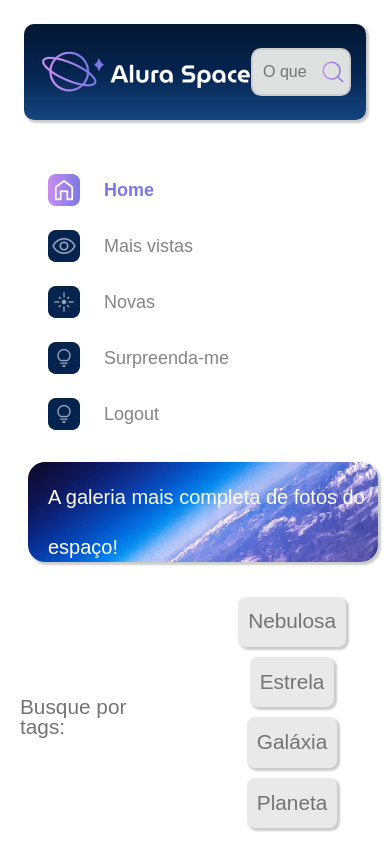
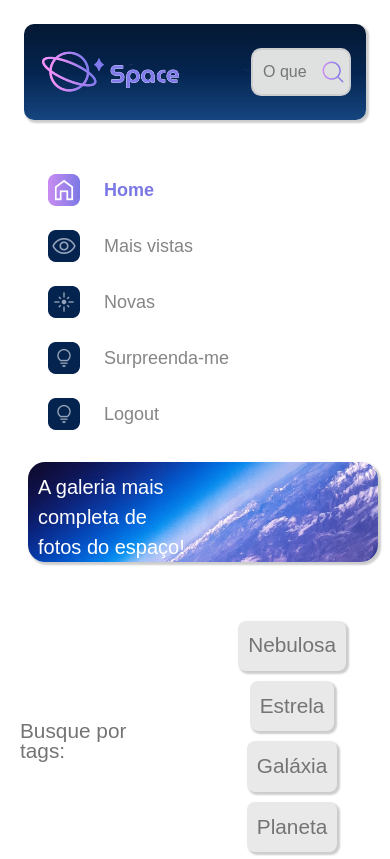
Before and after one commit to roniwellington/layout-para-minha-aplica-o, a plain HTML site: page index.html in a window 390 px wide. Shown: the top 859 px of the page. Drawn offline with Linux system fonts and the light colour scheme.

Commit message:
teste de banner

```diff
--- a/index.html
+++ b/index.html
@@ -15,7 +15,7 @@
 <body>
     <div class="pagina-inicial">
         <header class="cabecalho">
-            <img src="./assets/logo/Logo(2).png" alt="Logo da Alura Space" />
+            <img src="./assets/logo/Logo(7).png" alt="Logo da Alura Space" />
             <div class="cabecalho__busca">
                 <div class="busca__fundo">
                     <input class="busca__input" type="text" placeholder="O que você procura?">
--- a/styles/style.css
+++ b/styles/style.css
@@ -236,6 +236,7 @@ table {
     justify-content: space-between;
     color: #747474;
     margin-top: 0.5rem;
+    line-height: 24px;
 }
 
 .imagem__titulo {
@@ -502,4 +503,21 @@ footer {
     .conteudoImagem {
         width: 100%;
     }
+
+    .banner__imagem {
+        width: 100%;
+        height: 100%;
+        position: relative;
+        margin-bottom: 1.5rem;
+    }
+
+    .banner__titulo {
+        color: #FFFFFF;
+        font-size: 20px;
+        width: 150px;
+        line-height: 30px;
+        position: absolute;
+        top: 10px;
+        left: 10px;
+    }
 }
```
Also changed, not shown: imagem.html (+2 -1 lines), assets/logo/Logo(7).png (added).
